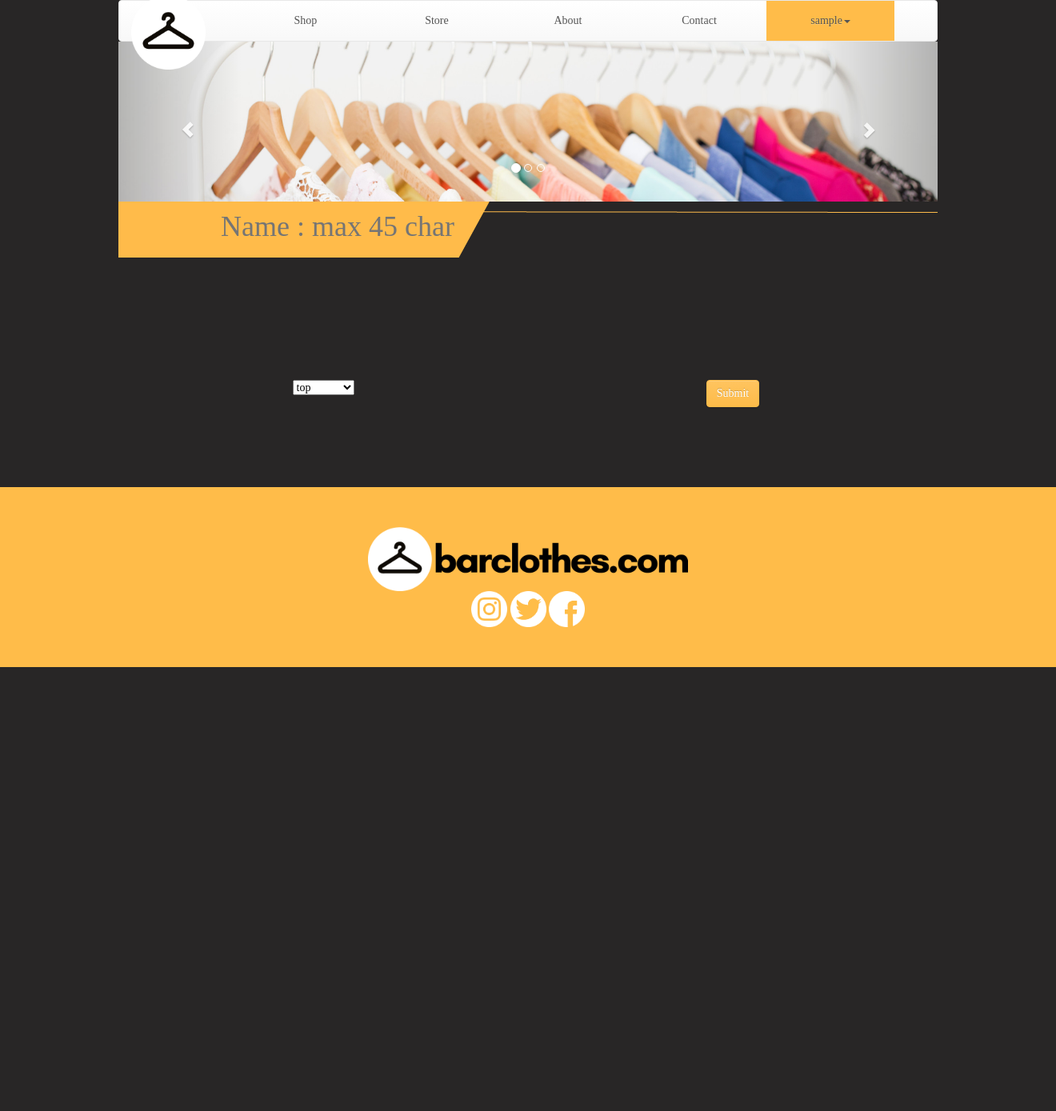
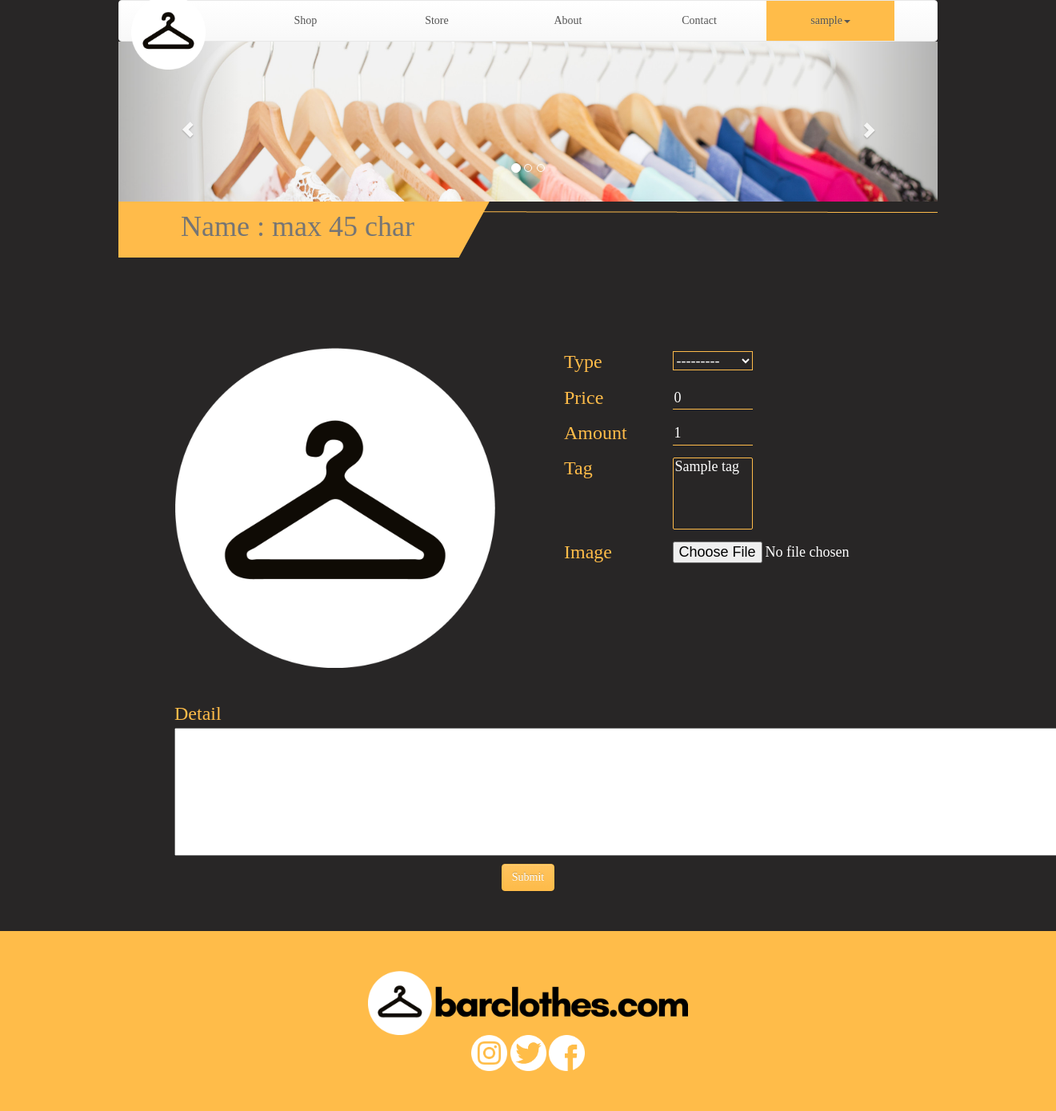
Before and after one commit to iitim/BarClothes, a Django app: page /myproduct/new/ in a window 1320 px wide; the page is wider, and only the part inside the window is pictured. Shown: that part at 80% size. Before the commit the page ends 834 px from the top of that part, so only its background shows below. Run offline with Django 3.2, Linux system fonts and the light colour scheme; a user stored in the database is signed in; tables that the repository leaves empty hold one stand-in row (values such as "Sample post"); parts of the project's set-up code (start-up, migrations or seed data) failed here and were passed over; some libraries are stand-ins or nearby versions; some web fonts are replaced.

Commit message:
add new product

```diff
--- a/src/myproduct/forms.py
+++ b/src/myproduct/forms.py
@@ -1,11 +1,12 @@
 from django import forms
-from .models import Product, PRODUCT_TYPE_CHOICES
+from django.forms import Textarea, CheckboxSelectMultiple
+from .models import Product, PRODUCT_TYPE_CHOICES, Tag
 
 class ProductForm(forms.ModelForm):
-    name = forms.CharField(max_length=45)
-    type = forms.ChoiceField(choices=PRODUCT_TYPE_CHOICES)
 
     # An inline class to provide additional information on the form.
     class Meta:
         model = Product
-        fields = ('name', 'type',)
+        fields = ('name', 'type', 'price', 'amount', 'tags', 'detail', 'picture_path')
+        widgets = {'detail': Textarea(attrs={'cols': 110, 'rows': 6}),}
+        # 'tags': CheckboxSelectMultiple()}
--- a/src/myproduct/templates/product_new.html
+++ b/src/myproduct/templates/product_new.html
@@ -4,15 +4,16 @@
 {% block title %} | new product{% endblock %}
 {% block stylesheet %}
     <link rel="stylesheet" href="{% static 'css/myproduct_new.css' %}">
+    <link rel="stylesheet" href="{% static 'css/product_view.css' %}">
 {% endblock %}
 
 {% block no_title_content2 %}{% endblock %}
 {% block content1 %}
-<form action="{% url 'myproduct:new' %}" method="post">
+<form action="{% url 'myproduct:new' %}" method="post" enctype="multipart/form-data">
     {% csrf_token %}
         {{form.errors}}
-        <div class="form-group">
-            <h1 class="text-head1" style="bottom:155px">
+        <div class="form-group" style="margin-top:-70px">
+            <h1 class="text-head1" style="bottom:115px; margin-right:700px">
                 <div class="col-sm-6 input-column">
                     {% if last_name == None %}
                     <input name="name" id="name" class="form-main" type="text" value required placeholder="Name : max 45 char"/>
@@ -22,13 +23,40 @@
                 </div>
             </h1>
         </div>
-        <div class="form-group">
-            <div class="col-sm-6 input-column">
-                {{form.type}}
+        <div class="container">
+            <div class="col-md-6 input-column">
+                <img src="{% static 'img/Header1-Logo.png' %}" style="width:400px" />
+            </div>
+            <div class="col-md-6 input-column">
+                <div class="col-md-3"><p class="head">Type</p></div>
+                <div class="col-md-9"><p class="normal">{{form.type}}</p></div>
+            </div>
+            <div class="col-md-6 input-column">
+                <div class="col-md-3"><p class="head">Price</p></div>
+                <div class="col-md-9"><p class="normal">{{form.price}}</p></div>
+            </div>
+            <div class="col-md-6 input-column">
+                <div class="col-md-3"><p class="head">Amount</p></div>
+                <div class="col-md-9"><p class="normal">{{form.amount}}</p></div>
+            </div>
+            <div class="col-md-6 input-column" style="margin-bottom: 60px">
+                <div class="col-md-3"><p class="head">Tag</p></div>
+                <div class="col-md-9"><p class="normal">{{form.tags}}</p></div>
+            </div>
+            <div class="col-md-6 input-column">
+                <div class="col-md-3"><p class="head">Image</p></div>
+                <div class="col-md-9"><p class="normal">{{form.picture_path}}</p></div>
             </div>
         </div>
-
-        <input type="submit" class="btn btn-warning" value="Submit" />
+        <div class="col-md-12">
+            <div class="col-md-12" style="margin-bottom: 10px">
+                <p class="head-detail">Detail</p>
+                <p class="normal-detail">{{form.detail}}</p>
+            </div>
+        </div>
+        <div class="col-md-12">
+            <input type="submit" class="btn btn-warning" value="Submit" />
+        </div>
 
 </form>
 {% endblock %}
--- a/src/myproduct/views.py
+++ b/src/myproduct/views.py
@@ -5,30 +5,40 @@ from django.contrib.auth.models import User
 
 # Create your views here.
 def product_new(request):
-    if request.method == 'POST':
-        form = ProductForm(request.POST)
-        if form.is_valid():
-            name =  form.cleaned_data.get('name')
-            seller = get_object_or_404(UserExtendData, user=request.user)
-            type = form.cleaned_data.get('type')
-            new_product = Product(name=name, type=type, seller=seller)
-            new_product.save()
-
+    if not request.user.is_authenticated:
+        return redirect('%s' % ('login'))
+    else:
+        seller = get_object_or_404(UserExtendData, user=request.user)
+        if seller.can_sell() == False:
             return redirect('home')
         else:
-            print(form.data)
-            context = setcontext(form)
+            if request.method == 'POST':
+                form = ProductForm(request.POST, request.FILES)
+                if form.is_valid():
+                    tags = form.cleaned_data.get('tags')
+                    new_product = form.save(commit=False)
+                    new_product.seller = seller
+                    new_product.save()
+                    form.save_m2m()
+
+                    return redirect('home')
+                else:
+                    print(form.data)
+                    context = setcontext(form)
+                    return render(request, 'product_new.html', context)
+            else:
+                form = ProductForm()
+            context = setcontext(ProductForm())
             return render(request, 'product_new.html', context)
-    else:
-        form = ProductForm()
-    context = setcontext(ProductForm())
-    return render(request, 'product_new.html', context)
 
 
 def setcontext(lastform) :
     context = { 'last_name': lastform.data.get('name'),
                 'last_type' : lastform.data.get('type'),
                 'last_detail' : lastform.data.get('detail'),
+                'last_price' : lastform.data.get('price'),
+                'last_amount' : lastform.data.get('amount'),
+                'last_tags' : lastform.data.get('tags'),
                 'form': lastform,
                 }
     return  context
--- a/static/static/css/myproduct_new.css
+++ b/static/static/css/myproduct_new.css
@@ -12,7 +12,43 @@
     transition: .3s ease;
 }
 
-input:focus{
-		outline:none;
-		border-color:rgba(0, 0, 0, 0);
+input:focus, select:focus, option:focus, option, option:hover{
+	outline:none;
+	border-color:rgba(0, 0, 0, 0);
 }
+
+input:-webkit-autofill,
+input:-webkit-autofill:hover,
+input:-webkit-autofill:focus
+option:-webkit-autofill,
+option:-webkit-autofill:hover,
+option:-webkit-autofill:focus
+textarea:-webkit-autofill,
+textarea:-webkit-autofill:hover
+textarea:-webkit-autofill:focus,
+select:-webkit-autofill,
+select:-webkit-autofill:hover,
+select:-webkit-autofill:focus {
+  transition: background-color 5000s ease-in-out 0s;
+  outline:none;
+	border-color:rgba(0, 0, 0, 0);
+}
+
+select, select:focus, select:hover{
+  background-color: #282626;
+  color: white;
+  border-color: #ffbb4a;
+  width: 100px;
+}
+
+option:hover{
+  color: #ffbb4a;
+}
+
+input[name=amount], input[name=price]{
+  background-color: #282626;
+  color: white;
+  border: none;
+  border-bottom: 1px solid #ffbb4a;
+  width: 100px;
+}
--- a/static/static/css/product_view.css
+++ b/static/static/css/product_view.css
@@ -31,6 +31,7 @@
     text-align: left;
     padding: 4px 15px;
     font-size: 18px;
+    max-height: 33.6px;
 }
 
 .normal-detail{
```
